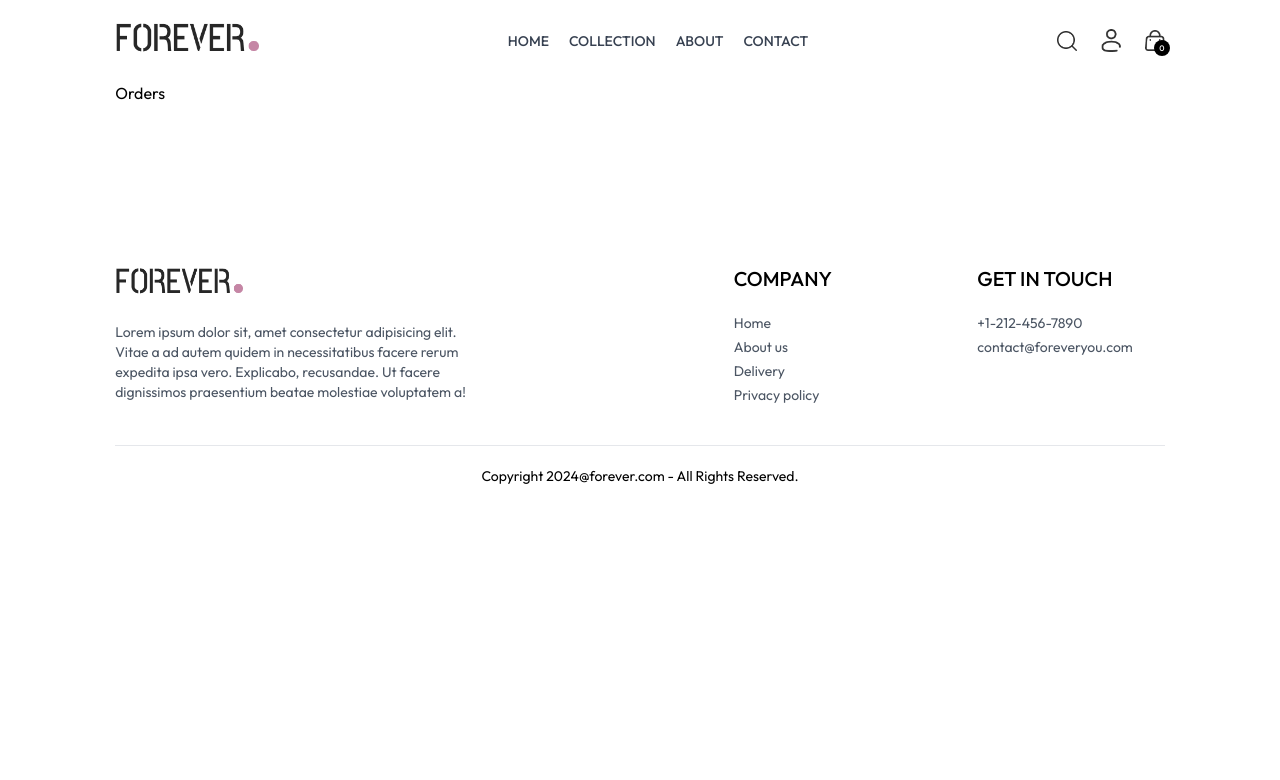
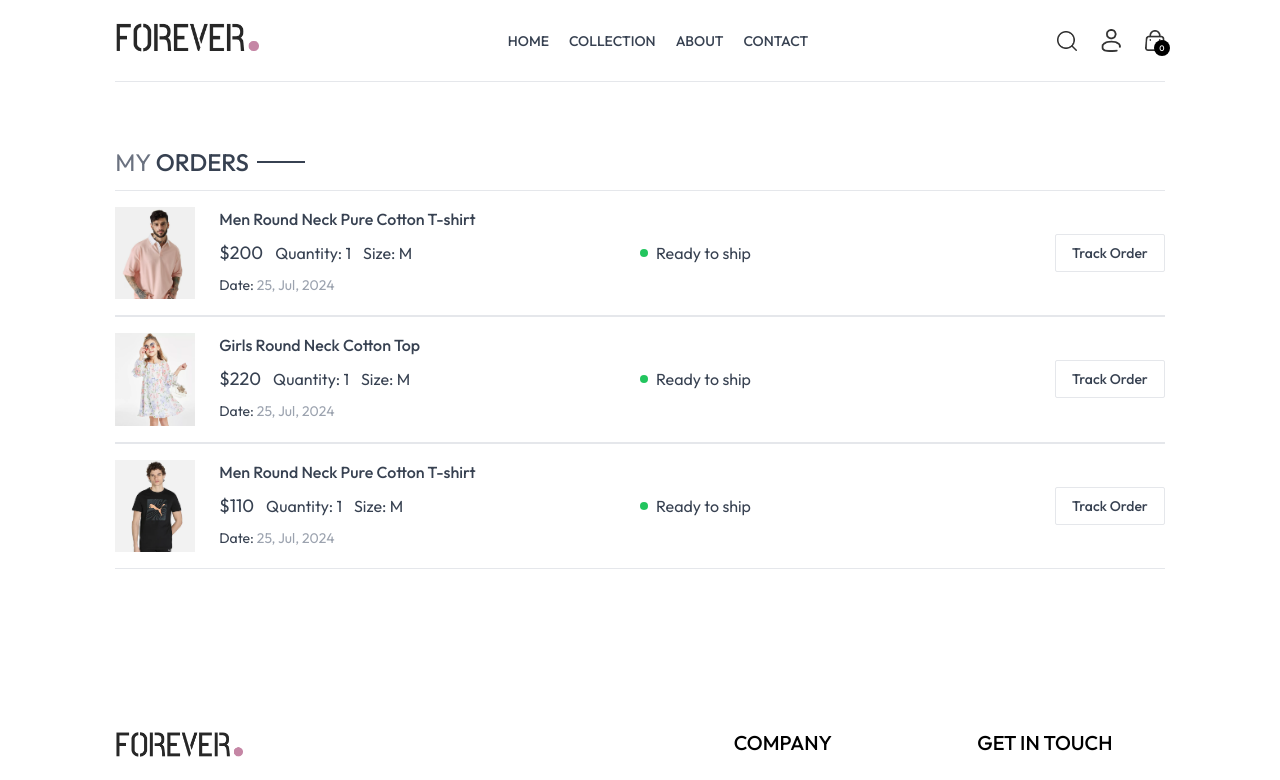
Before and after one commit to Vlad-2109/e-commerce-clothes, a React (Vite) app in the folder client/: page /orders in a window 1280 px wide. Shown: the top 780 px of the page. Built offline with nearby package versions, Linux system fonts and the light colour scheme.

Commit message:
add orders page

```diff
--- a/client/src/pages/orders/Orders.tsx
+++ b/client/src/pages/orders/Orders.tsx
@@ -1,4 +1,51 @@
+import { useContext } from 'react';
+import { ShopContext } from '../../context/ShopContext';
+import { ShopContextType } from '../../types/types';
+import { Title } from '../../components/Title';
 
 export const Orders: React.FC = () => {
-  return <div>Orders</div>;
+  const { products, currency } = useContext(ShopContext) as ShopContextType;
+
+  return (
+    <div className="border-t pt-16">
+      <div className="text-2xl">
+        <Title text1="MY" text2="ORDERS" />
+      </div>
+      <div>
+        {products.slice(1, 4).map((item, index) => (
+          <div
+            className="py-4 border-t border-b text-gray-700 flex flex-col md:flex-row md:items-center md:justify-between gap-4"
+            key={index}
+          >
+            <div className="flex items-start gap-6 text-sm">
+              <img src={item.image[0]} alt="image" className="w-16 sm:w-20" />
+              <div>
+                <p className="sm:text-base font-medium">{item.name}</p>
+                <div className="flex items-center gap-3 mt-2 text-base text-gray-700">
+                  <p className="text-lg">
+                    {currency}
+                    {item.price}
+                  </p>
+                  <p>Quantity: 1</p>
+                  <p>Size: M</p>
+                </div>
+                <p className="mt-2">
+                  Date: <span className="text-gray-400">25, Jul, 2024</span>
+                </p>
+              </div>
+            </div>
+            <div className="md:w-1/2 flex justify-between">
+              <div className="flex items-center gap-2">
+                <p className="min-w-2 h-2 rounded-full bg-green-500"></p>
+                <p className="text-sm md:text-base">Ready to ship</p>
+              </div>
+              <button className="border px-4 py-2 text-sm font-medium rounded-sm">
+                Track Order
+              </button>
+            </div>
+          </div>
+        ))}
+      </div>
+    </div>
+  );
 };
```
